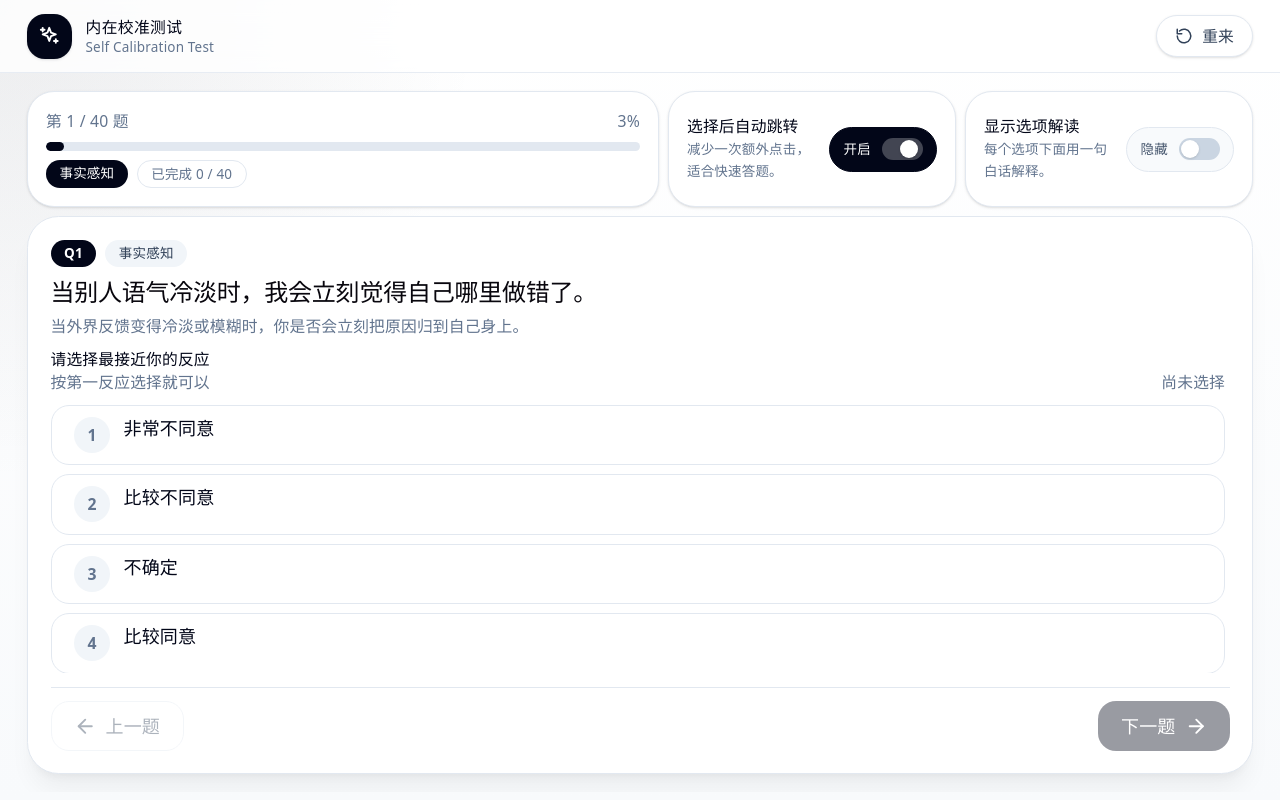
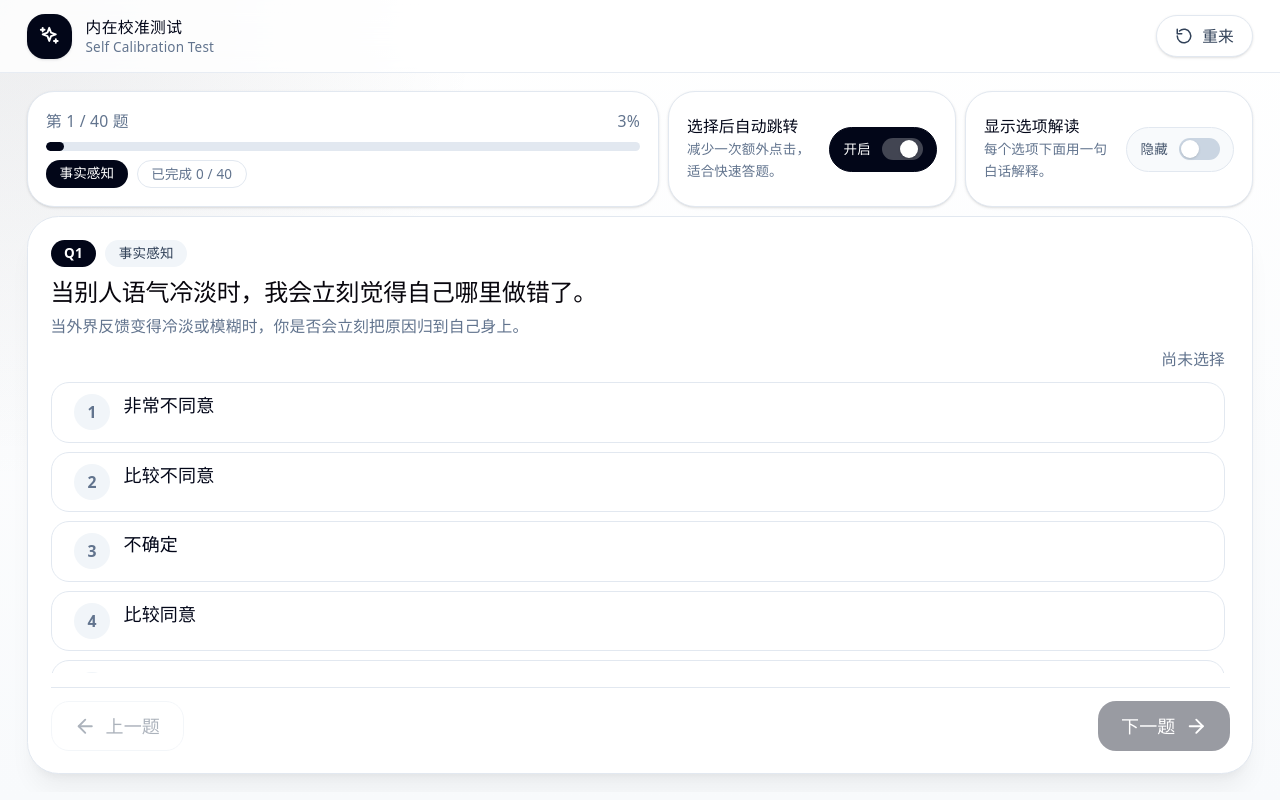
Before and after one commit to LDZ1233/my-site, a React (Vite) app: page / in a window 1280 px wide. Both pictures are taken after a click on the button "开始测试". Built offline with nearby package versions, Linux system fonts and the light colour scheme.

Commit message:
Remove extra prompt copy from test page

```diff
--- a/src/InnerCalibrationTestApp.jsx
+++ b/src/InnerCalibrationTestApp.jsx
@@ -803,13 +803,7 @@ function Test({ answers, setAnswers, onSubmit }) {
               </p>
             </div>
 
-            <div className="flex flex-col gap-1 sm:flex-row sm:items-end sm:justify-between">
-              <div>
-                <div className="text-sm font-semibold text-slate-950">请选择最接近你的反应</div>
-                <div className="text-sm text-slate-500">
-                  {showChoiceReadings ? "每个选项下面都会给一句白话说明" : "按第一反应选择就可以"}
-                </div>
-              </div>
+            <div className="flex justify-end">
               <span className="text-sm text-slate-500">{currentAnswer ? `当前已选 ${currentAnswer}` : "尚未选择"}</span>
             </div>
 
```
